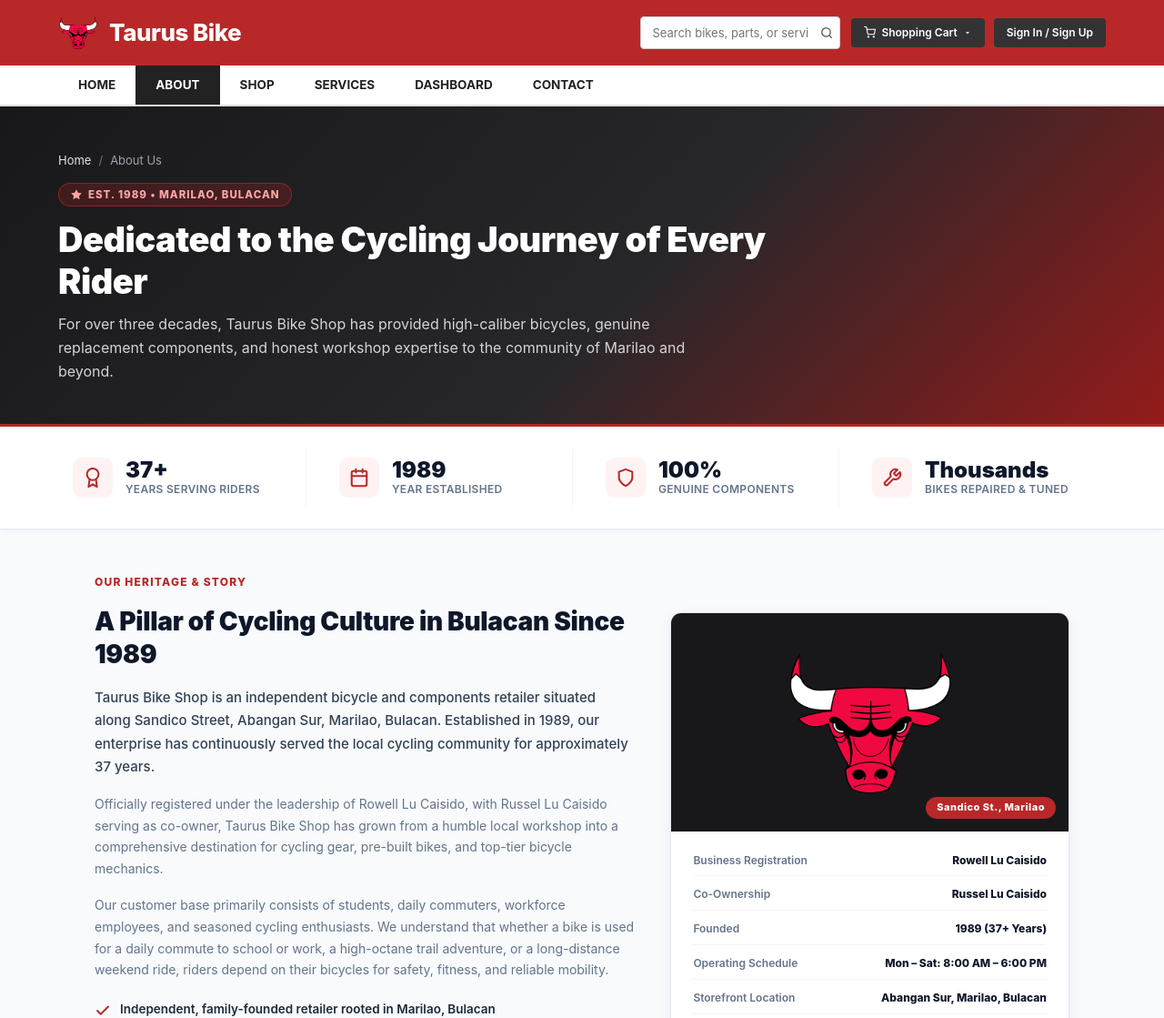
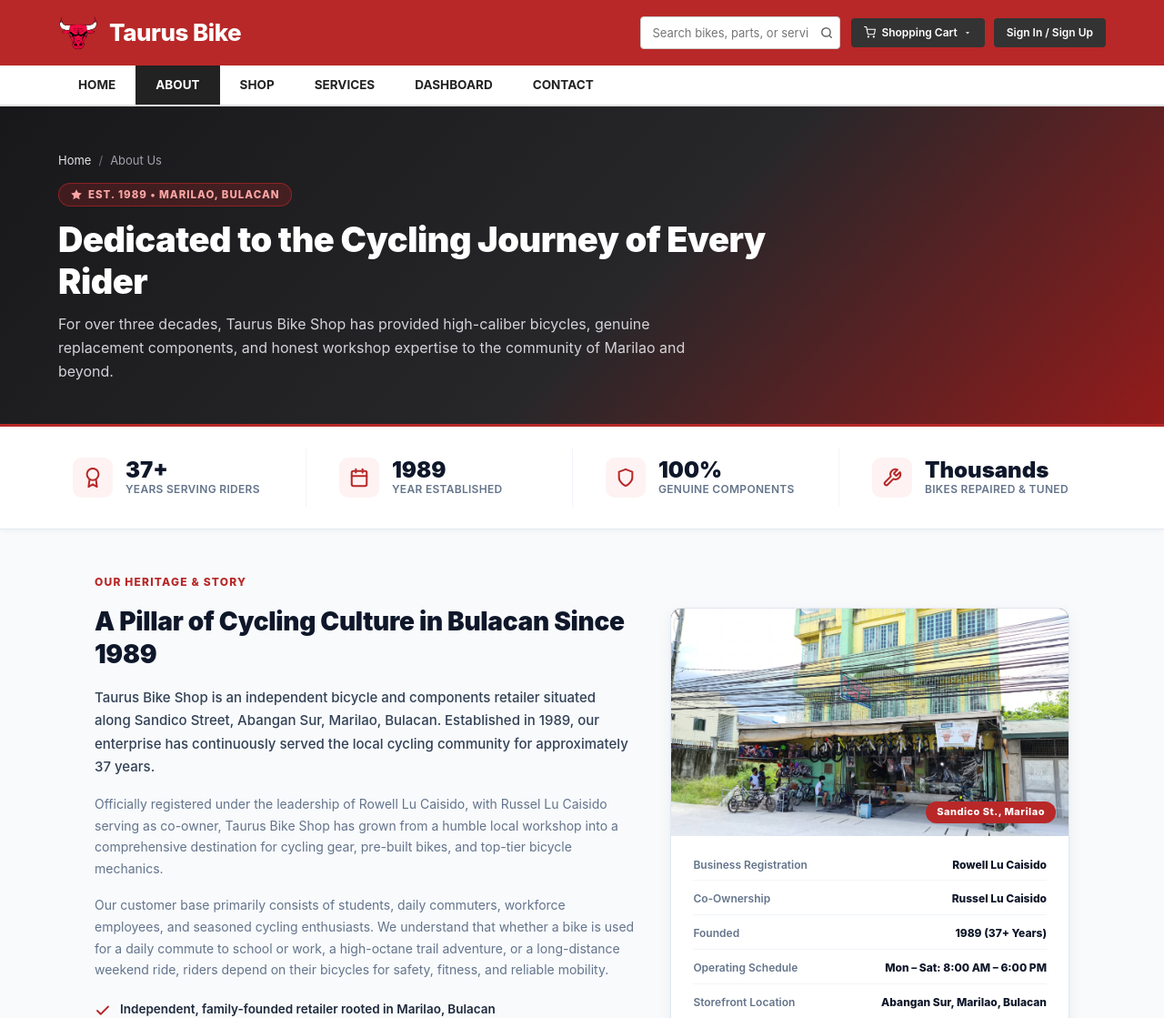
Before and after one commit to Brian-Celon/BICOBS, a plain HTML site: page frontend/pages/about.html in a window 1280 px wide. Shown: the top 1119 px of the page at 91% size. Drawn offline with Linux system fonts and the light colour scheme.

Commit message:
adding background photo to About page and fix the size of the button to sign in / sign up page

```diff
--- a/frontend/css/about.css
+++ b/frontend/css/about.css
@@ -230,19 +230,23 @@
 
 .story_card_image_wrap {
     width: 100%;
-    height: 240px;
+    height: 250px;
     background: #18181b;
-    display: flex;
-    align-items: center;
-    justify-content: center;
-    padding: 24px;
     position: relative;
+    overflow: hidden;
 }
 
 .story_card_image {
-    max-width: 100%;
-    max-height: 100%;
-    object-fit: contain;
+    width: 100%;
+    height: 100%;
+    object-fit: cover;
+    object-position: center;
+    display: block;
+    transition: transform 0.3s ease;
+}
+
+.story_card_image_wrap:hover .story_card_image {
+    transform: scale(1.03);
 }
 
 .story_card_badge {
--- a/frontend/css/login.css
+++ b/frontend/css/login.css
@@ -382,7 +382,8 @@ html, body {
   font-size: 1.05rem;
 }
 
-.detailed_submit_btn {
+.detailed_submit_btn,
+#sign_in_submit_btn {
   margin-top: 16px;
   width: 100%;
 }
--- a/frontend/pages/about.html
+++ b/frontend/pages/about.html
@@ -196,7 +196,7 @@
                 <div class="story_card_col">
                     <div class="story_feature_card">
                         <div class="story_card_image_wrap">
-                            <img src="/frontend/Pictures/logo.png" alt="Taurus Bike Shop Official Crest" class="story_card_image">
+                            <img src="/frontend/Pictures/shop-cover.jpg" alt="Taurus Bike Shop Storefront in Sandico St., Marilao" class="story_card_image">
                             <span class="story_card_badge">Sandico St., Marilao</span>
                         </div>
                         <div class="story_card_body">
```
Also changed, not shown: frontend/pages/login.html (+1 -1 lines), frontend/Pictures/shop-cover.jpg (added).
